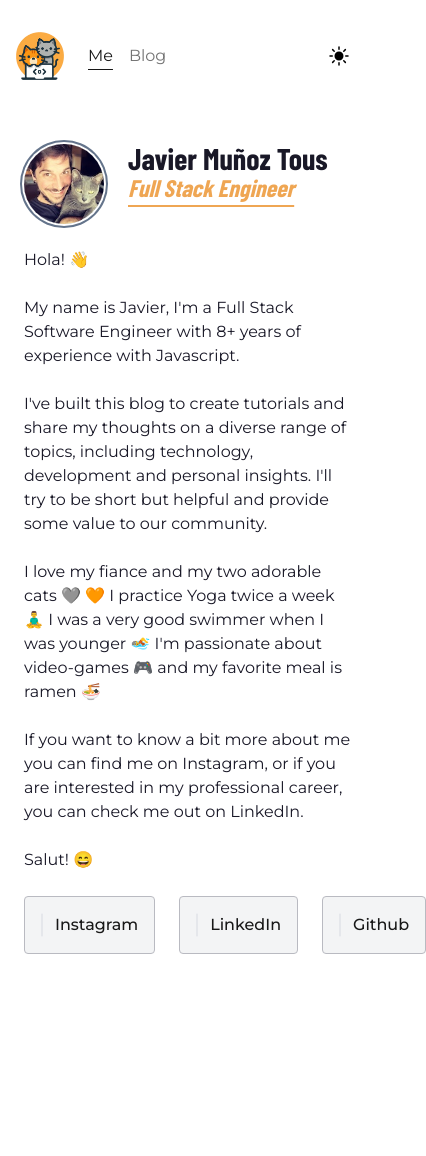
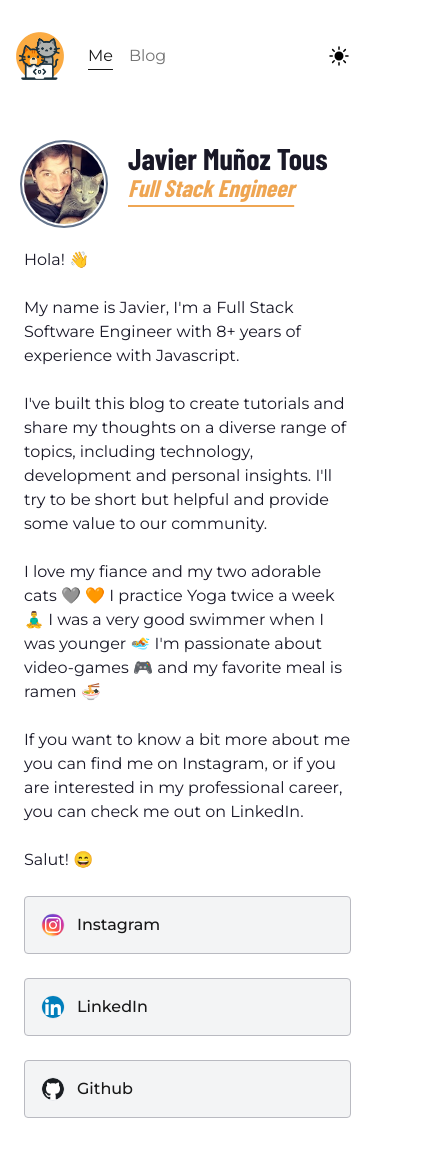
Before and after one commit to Javimtib92/javiermt-blog, a Next.js app: page / in a window 390 px wide. Shown: the top 1156 px of the page, 426 px wide, since content can reach past the window. Before the commit the page ends 1114 px from the top, so only its background shows below. Built offline with nearby package versions, Linux system fonts and the light colour scheme; a web font is replaced by a local one.

Commit message:
fix button display in mobile

```diff
--- a/app/page.tsx
+++ b/app/page.tsx
@@ -57,7 +57,7 @@ export default function Home() {
         LinkedIn.
       </Paragraph>
       <Paragraph>Salut! 😄</Paragraph>
-      <div className='flex gap-6'>
+      <div className='flex flex-col gap-6 sm:flex-row'>
         <SocialLink
           img={InstagramLogo}
           name='Instagram'
--- a/components/social-link.tsx
+++ b/components/social-link.tsx
@@ -11,11 +11,11 @@ export function SocialLink({
   name: string;
 }) {
   return (
-    <div className='group flex'>
+    <div className='group flex w-full sm:w-auto'>
       <a
         href={link}
         target='_blank'
-        className='flex items-center justify-between rounded border border-background-200 bg-background-50 px-4 py-4 dark:border-background-400 dark:bg-background-500'
+        className='flex w-full items-center justify-between rounded border border-background-200 bg-background-50 px-4 py-4 dark:border-background-400 dark:bg-background-500 sm:w-auto'
       >
         <div className='flex items-center space-x-3'>
           <div className='relative h-6 rounded-full bg-white'>
```
